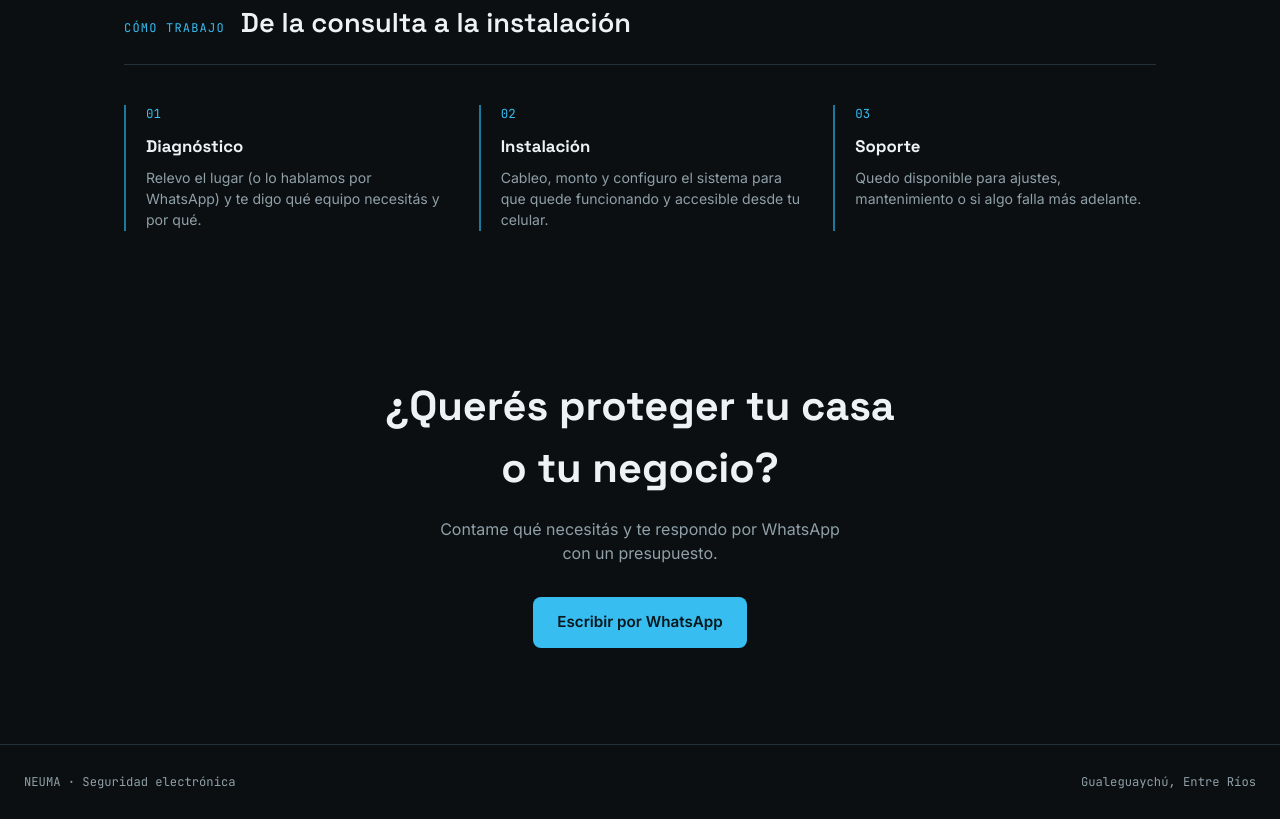
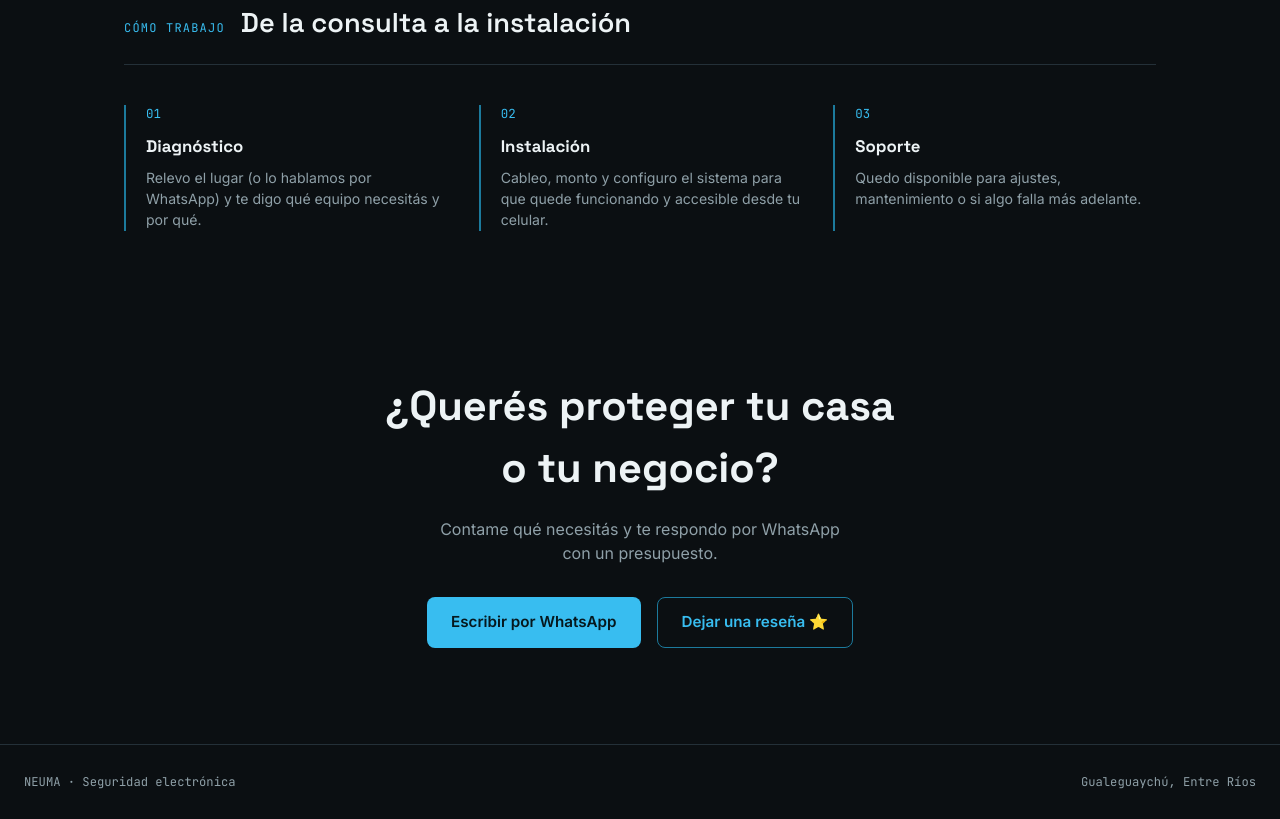
Before and after one commit to DaniPSS/Neuma, a plain HTML site: page index.html in a window 1280 px wide. Shown: the part 1511-2330 px from the top of the page. Drawn offline with Linux system fonts and the light colour scheme.

Commit message:
Update index.html

```diff
--- a/index.html
+++ b/index.html
@@ -160,6 +160,21 @@
     transition:background .15s, transform .15s;
   }
   .btn-primary:hover{background:#57CBF2;transform:translateY(-1px);}
+  .btn-outline{
+    display:inline-flex;align-items:center;gap:10px;
+    background:transparent;
+    color:var(--celeste);
+    font-weight:600;
+    font-size:.95rem;
+    padding:13px 24px;
+    border-radius:8px;
+    border:1px solid var(--celeste-deep);
+    transition:background .15s, border-color .15s, transform .15s;
+  }
+  .btn-outline:hover{background:rgba(56,189,240,.08);border-color:var(--celeste);transform:translateY(-1px);}
+  .contact-actions{
+    display:flex;gap:16px;flex-wrap:wrap;justify-content:center;
+  }
   .coverage{
     font-family:var(--font-mono);
     font-size:.8rem;
@@ -367,7 +382,10 @@
 <section id="contacto" class="contact">
   <h2>¿Querés proteger tu casa o tu negocio?</h2>
   <p>Contame qué necesitás y te respondo por WhatsApp con un presupuesto.</p>
-  <a class="btn-primary" href="https://wa.me/5493446210952?text=Hola%2C%20quiero%20consultar%20por%20una%20instalaci%C3%B3n" target="_blank" rel="noopener">Escribir por WhatsApp</a>
+  <div class="contact-actions">
+    <a class="btn-primary" href="https://wa.me/5493446210952?text=Hola%2C%20quiero%20consultar%20por%20una%20instalaci%C3%B3n" target="_blank" rel="noopener">Escribir por WhatsApp</a>
+    <a class="btn-outline" href="https://g.page/r/CdIPuKbEfMMEEBM/review" target="_blank" rel="noopener">Dejar una reseña ⭐</a>
+  </div>
 </section>
 
 <footer>
```
